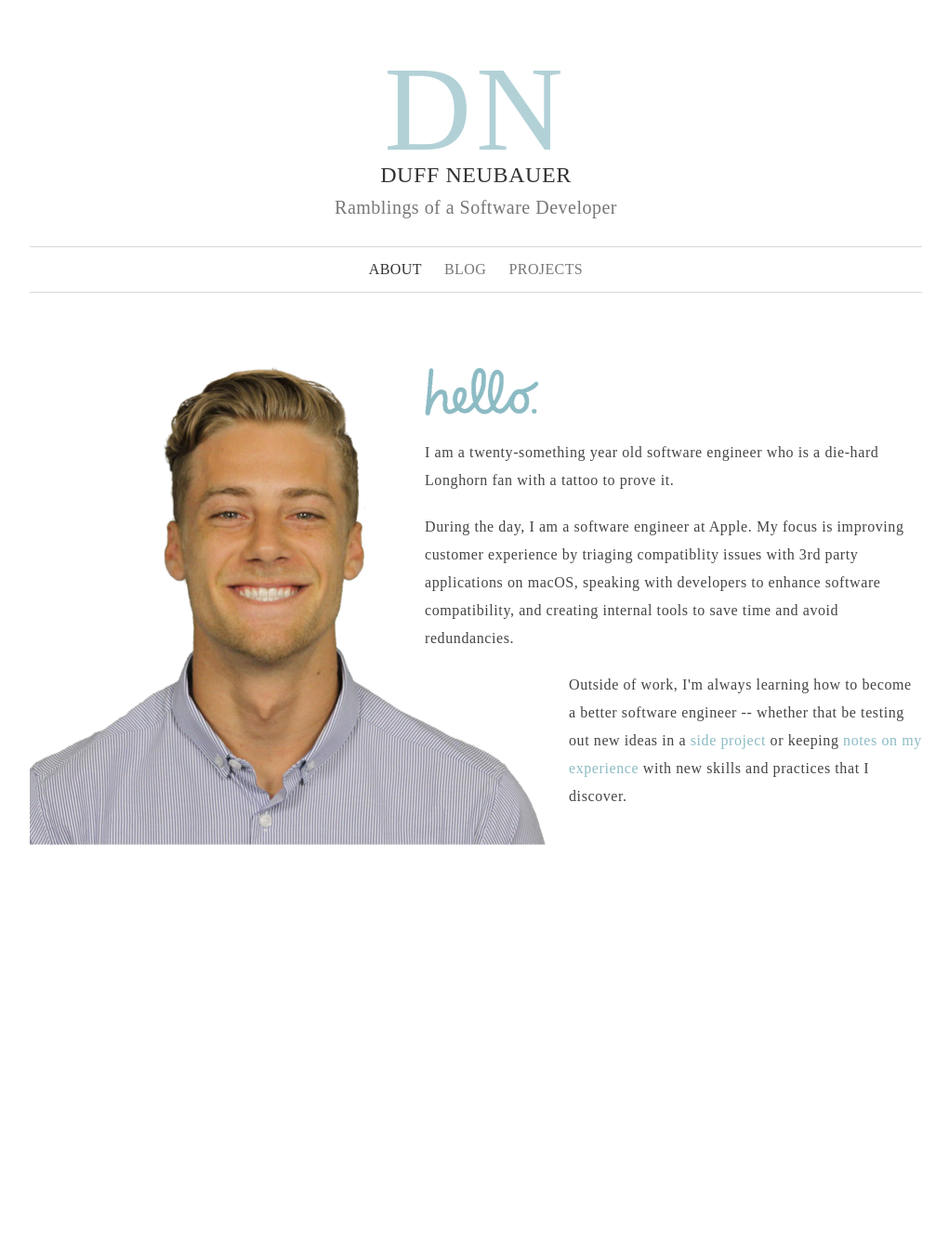
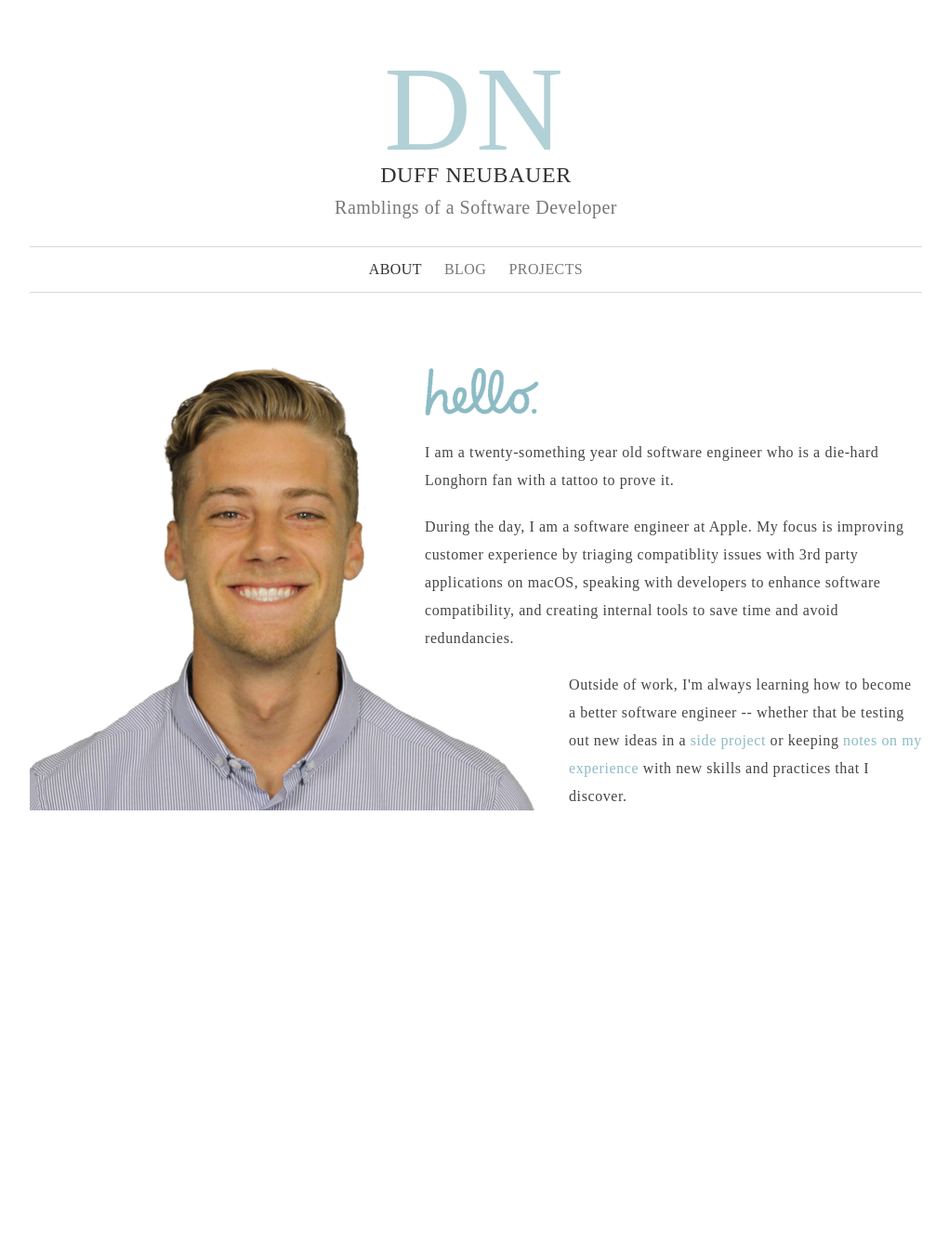
Before and after one commit to duffneub/duffneub.github.io, a Jekyll site: the page built from index.html, in a window 1280 px wide. Shown: the whole page at 93% size, without its empty margins (128-1149 px from the left). Built offline with Jekyll 4.4.1, drawn with Linux system fonts in a browser that asks for light colours; after the commit the page ends 900 px from its top, so only the background shows below that.

Commit message:
Remove hardcoded 'height' value for the about-me page

```diff
--- a/assets/style/main.css
+++ b/assets/style/main.css
@@ -197,7 +197,6 @@ section.projects {
 
 #About {
   background-image: url("/assets/image/headshot.png");
-  height: 1000px;
   background-repeat: no-repeat;
   background-position: -50px 50px;
 }
```
